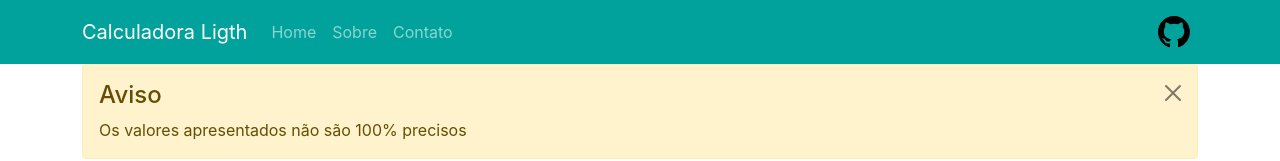
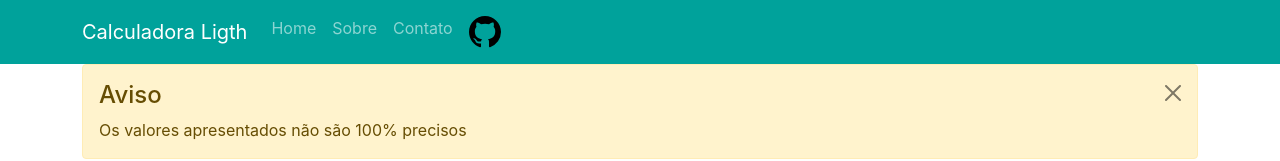
Before and after one commit to ocristopfer/calculadora-energetica, a React (Create React App) app: page / in a window 1280 px wide. Shown: the top 161 px of the page. Built offline with nearby package versions, Linux system fonts and the light colour scheme.

Commit message:
fix: ajustado icone do git hub

```diff
--- a/src/components/NavBar/NavBar.tsx
+++ b/src/components/NavBar/NavBar.tsx
@@ -18,8 +18,8 @@ const NavBar: React.FC<any> = (props) => {
       <Navbar variant="dark" className={styles.navBar}>
         <Container>
           <Navbar.Brand href="#home">Calculadora Ligth</Navbar.Brand>
-          <Nav className="me-auto">{menu}</Nav>
-          <Nav className="justify-content-end">
+          <Nav className="me-auto">
+            {menu}
             <Nav.Link
               target="_blank"
               href="https://github.com/ocristopfer/calculadora-ligth"
```
Also changed, not shown: 1 other file (tests, documents, lock files or other folders).
